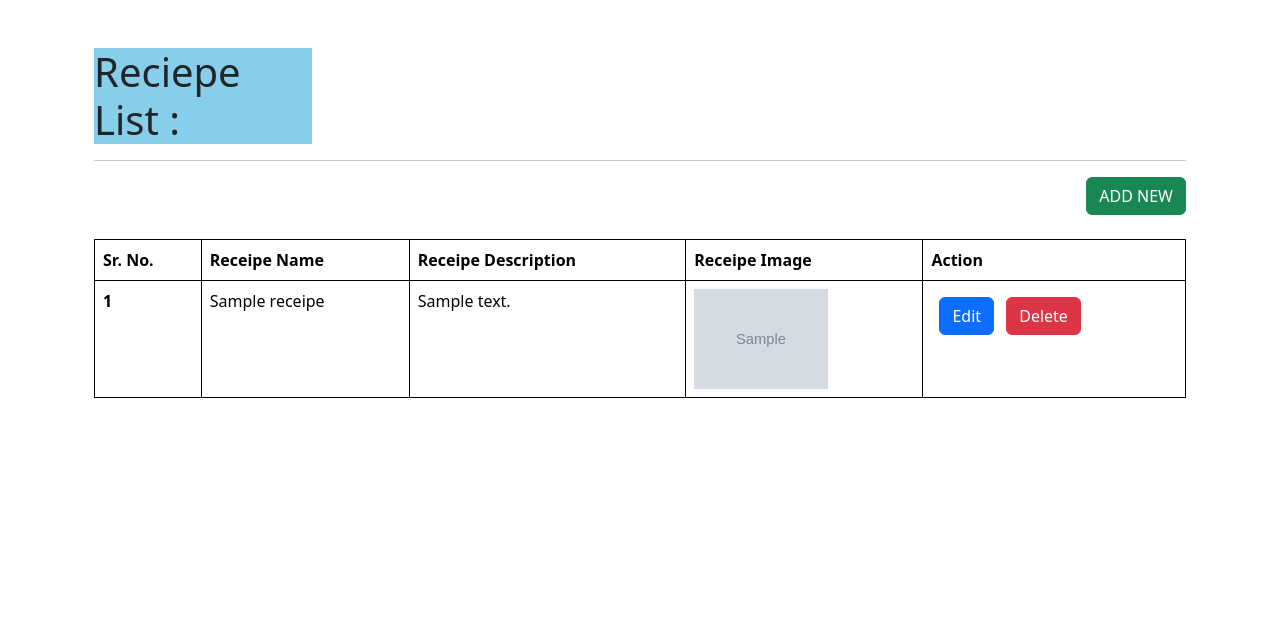
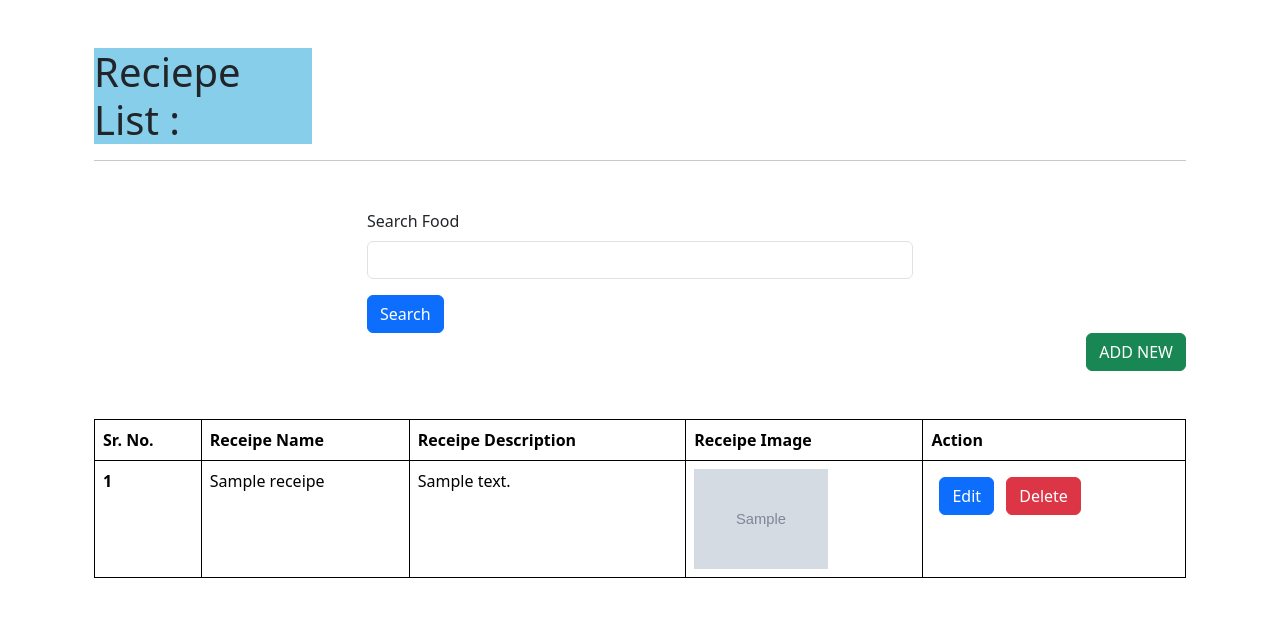
Before and after one commit to rohankatkar12/DjangoMethods, a Django app: page /receipe/showreciepe/ in a window 1280 px wide. Shown: the top 617 px of the page. Run offline with Django 4.2, Linux system fonts and the light colour scheme; tables that the repository leaves empty hold one stand-in row (values such as "Sample post"); grey boxes marked "Sample" are stand-in pictures.

Commit message:
adding search functionality

```diff
--- a/NewtonProject/templates/reciepe/reciepes.html
+++ b/NewtonProject/templates/reciepe/reciepes.html
@@ -5,9 +5,23 @@
 <div class="container mt-5">
     <h1 style="margin-right: 80%; background-color:skyblue;">{{page}} :</h1>
     <hr>
-    <div align="right"><a href ="/receipe" class='btn btn-success'>ADD NEW</a></div>
-    <br>
-    <table class="table">
+    <div class="mt-5">
+        <div class="mx-auto col-6">
+            <form action="">
+                <div class="mb-3">
+                    <label for="exampleInput" class="form-label">Search Food</label>
+                    <input type="text" name="search" class="form-control">
+                </div>
+
+                <button type="submit" class="btn btn-primary">Search</button>
+            </form>
+        </div>
+
+        <div align="right"><a href ="/receipe" class='btn btn-success'>ADD NEW</a>
+        </div>
+    </div>
+
+    <table class="table mt-5">
         <thead>
         <tr>
             <th scope="col">Sr. No.</th>
--- a/NewtonProject/vegeapp/views.py
+++ b/NewtonProject/vegeapp/views.py
@@ -26,8 +26,11 @@ def addreceipes(request):
 def showreciepe(request):
     page = "Reciepe List"
     receipes = Receipe.objects.all()
-    # for rece in receipes:
-    #     print(rece.receipe_image, type(rece.receipe_image))
+
+    if request.GET.get('search'):
+        print(request.GET.get('search'))
+        receipes = receipes.filter(receipe_name__icontains = request.GET.get('search'))
+
     return render(request, 'reciepe/reciepes.html', context={'receipes':receipes, 'page':page})
 
 
```
